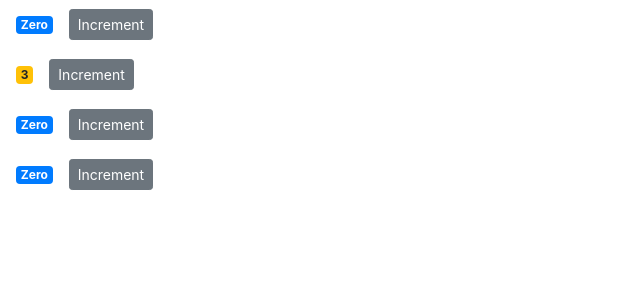
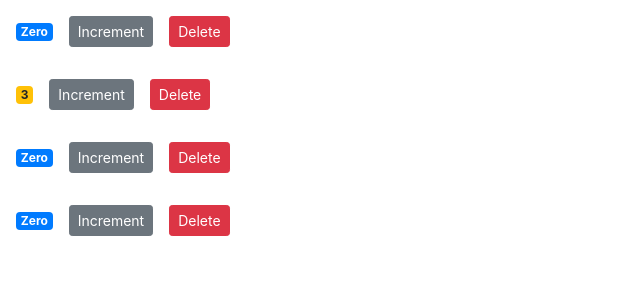
Before and after one commit to M-Moein-M/Basic-React-Coutner-App, a React (Create React App) app: page / in a window 1280 px wide. Shown: the top 300 px of the page, without its empty margins (0-640 px from the left). Built offline with nearby package versions, Linux system fonts and the light colour scheme.

Commit message:
feat: add delete counter

```diff
--- a/src/components/counterComponent.jsx
+++ b/src/components/counterComponent.jsx
@@ -2,7 +2,7 @@
 
 class Counter extends Component {
   state = {
-    value : this.props.value,
+    value : this.props.counter.value,
   }
 
   render() {
@@ -11,6 +11,7 @@
         <div>
           <span className={this.getBadgeClasses()}>{this.formatCount()}</span>
           <button onClick={this.handleIncrement} className="btn btn-secondary btn-sm">Increment</button>
+          <button onClick={()=>{this.props.onDelete(this.props.counter.id)}} className="btn btn-danger btn-sm m-3">Delete</button>
         </div>
       </React.Fragment>
       );
--- a/src/components/countersComponent.jsx
+++ b/src/components/countersComponent.jsx
@@ -12,9 +12,13 @@
    }
   render() {
     return ( <div>
-      { this.state.counters.map( counter => <Counter key={counter.id} value={counter.value} /> )}
+      { this.state.counters.map( counter => <Counter key={counter.id} onDelete={this.handleDelete} counter={counter} /> )}
+    </div> );
+  }
 
-    </div> );
+  handleDelete= (counterId)=>{
+    const newCounters = this.state.counters.filter(c=>c.id!==counterId)
+    this.setState({counters:newCounters})
   }
 }
 
```
